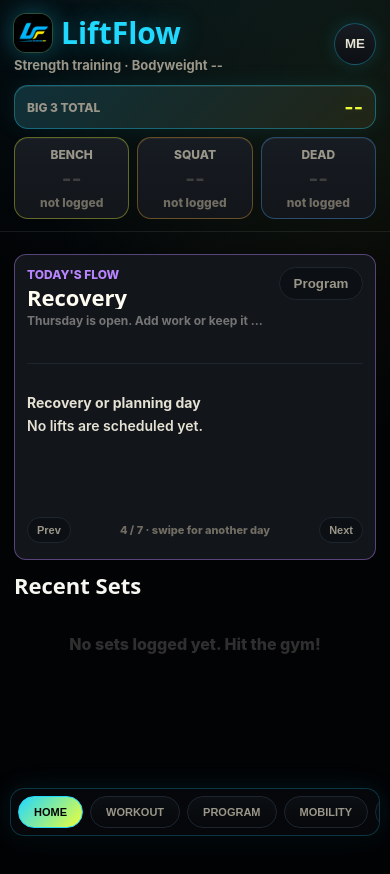
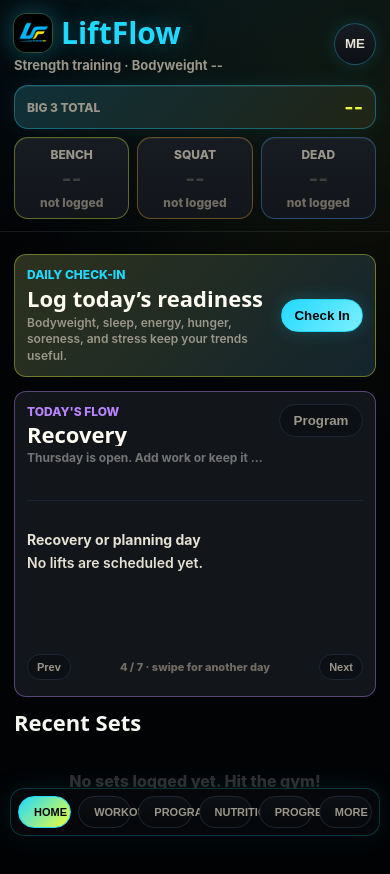
Before and after one commit to SoftLockedLive/LiftFlow, a Next.js app in the folder liftflow/: page / in a window 390 px wide. Shown: the top 874 px of the page. Before the commit the page ends 844 px from the top, so only its background shows below. Built offline with nearby package versions, Linux system fonts and the light colour scheme.

Commit message:
Add home check-in prompt and compact nav

```diff
--- a/liftflow/src/components/Layout.js
+++ b/liftflow/src/components/Layout.js
@@ -22,6 +22,7 @@
   const [prs, setPrs] = useState({});
   const [bestSets, setBestSets] = useState({});
   const [hydrated, setHydrated] = useState(false);
+  const [moreOpen, setMoreOpen] = useState(false);
 
   useEffect(() => {
     const loadDashboard = () => {
@@ -61,19 +62,23 @@
     .replace("_", " ")
     .replace(/\b\w/g, (letter) => letter.toUpperCase());
 
-  const tabs = [
+  const primaryTabs = [
     { name: "Home", path: "/" },
     { name: "Workout", path: "/workout" },
     { name: "Program", path: "/plan" },
+    { name: "Nutrition", path: "/nutrition" },
+    { name: "Progress", path: "/progress" },
+  ];
+
+  const secondaryTabs = [
     { name: "Mobility", path: "/mobility" },
     { name: "Running", path: "/running" },
-    { name: "Nutrition", path: "/nutrition" },
     { name: "Notes", path: "/notes" },
     { name: "History", path: "/history" },
-    { name: "Progress", path: "/progress" },
     { name: "PRs", path: "/prs" },
     { name: "Profile", path: "/profile" },
   ];
+  const moreActive = secondaryTabs.some((tab) => tab.path === router.pathname);
 
   const liftCards = [
     { label: "Bench", value: bench, reps: benchRecord?.reps || bestSets.bench?.reps, accent: liftColors.bench },
@@ -83,6 +88,7 @@
 
   function navigateTab(path) {
     if (!path || router.pathname === path) return;
+    setMoreOpen(false);
     router.push(path, undefined, { scroll: false });
   }
 
@@ -122,7 +128,7 @@
 
       <nav className="app-tab-shell" style={tabWrapper} aria-label="Main navigation">
         <div className="app-tabs" style={tabBar}>
-          {tabs.map((tab) => {
+          {primaryTabs.map((tab) => {
             const active = tab.path && router.pathname === tab.path;
 
             return (
@@ -139,6 +145,40 @@
               </button>
             );
           })}
+          <div style={moreWrap}>
+            <button
+              type="button"
+              onClick={() => setMoreOpen((open) => !open)}
+              style={{
+                ...tabPill,
+                ...(moreActive ? activeTab : {}),
+              }}
+              aria-expanded={moreOpen}
+              aria-haspopup="menu"
+            >
+              More
+            </button>
+            {moreOpen && (
+              <div className="app-more-menu" style={moreMenu} role="menu">
+                {secondaryTabs.map((tab) => {
+                  const active = tab.path && router.pathname === tab.path;
+                  return (
+                    <button
+                      key={tab.name}
+                      type="button"
+                      onClick={() => navigateTab(tab.path)}
+                      style={{
+                        ...moreItem,
+                        ...(active ? moreItemActive : {}),
+                      }}
+                    >
+                      {tab.name}
+                    </button>
+                  );
+                })}
+              </div>
+            )}
+          </div>
         </div>
       </nav>
 
@@ -456,6 +496,11 @@
 const tabBar = {
 };
 
+const moreWrap = {
+  position: "relative",
+  flex: "0 0 auto",
+};
+
 const tabPill = {
   flex: "0 0 auto",
   padding: "9px 15px",
@@ -471,6 +516,38 @@
   borderColor: colors.brand,
   color: colors.inverse,
   boxShadow: "none",
+};
+
+const moreMenu = {
+  position: "absolute",
+  right: 0,
+  zIndex: 90,
+  minWidth: 150,
+  border: `1px solid ${colors.border}`,
+  borderRadius: 12,
+  background: colors.surface,
+  padding: 6,
+  display: "grid",
+  gap: 4,
+  boxShadow: "0 18px 32px rgba(0, 0, 0, 0.42)",
+};
+
+const moreItem = {
+  width: "100%",
+  borderRadius: 8,
+  padding: "8px 10px",
+  color: colors.textSoft,
+  background: colors.surfaceSoft,
+  borderColor: colors.borderSoft,
+  textAlign: "left",
+  textTransform: "uppercase",
+  fontSize: 12,
+};
+
+const moreItemActive = {
+  color: colors.inverse,
+  background: colors.brand,
+  borderColor: colors.brand,
 };
 
 const page = {
--- a/liftflow/src/pages/index.js
+++ b/liftflow/src/pages/index.js
@@ -2,6 +2,8 @@
 import { useRouter } from "next/router";
 import { getManualPRs } from "../lib/manualPRs";
 import { getPlan } from "../lib/plan";
+import { getDailyCheckIns } from "../lib/progressTracking";
+import { getTodayKey } from "../lib/protein";
 import { buildPRMap, formatPR } from "../lib/prRecords";
 import { getTodayName } from "../lib/today";
 import { getWorkouts } from "../lib/workoutStorage";
@@ -20,6 +22,7 @@
   const [flowIndex, setFlowIndex] = useState(0);
   const [touchStart, setTouchStart] = useState(null);
   const [flowMotion, setFlowMotion] = useState("");
+  const [needsCheckIn, setNeedsCheckIn] = useState(false);
 
   useEffect(() => {
     const timer = window.setTimeout(() => {
@@ -29,6 +32,7 @@
       const currentDay = getTodayName();
       setToday(currentDay);
       setFlowIndex(Math.max(0, DAYS.indexOf(currentDay)));
+      setNeedsCheckIn(!hasCompletedDailyCheckIn(getDailyCheckIns().find((entry) => entry.date === getTodayKey())));
     }, 0);
 
     return () => window.clearTimeout(timer);
@@ -73,6 +77,19 @@
 
   return (
     <div style={homeWrap}>
+      {needsCheckIn && (
+        <section style={checkInCard}>
+          <div>
+            <p style={eyebrow}>Daily Check-In</p>
+            <h2 style={checkInTitle}>Log today’s readiness</h2>
+            <p style={checkInCopy}>Bodyweight, sleep, energy, hunger, soreness, and stress keep your trends useful.</p>
+          </div>
+          <button type="button" className="primary" onClick={() => router.push("/progress?checkIn=1")} style={checkInButton}>
+            Check In
+          </button>
+        </section>
+      )}
+
       <section
         className={flowMotion ? `home-flow-${flowMotion}` : ""}
         style={{
@@ -257,9 +274,52 @@
   }).format(parsed);
 }
 
+function hasCompletedDailyCheckIn(entry) {
+  if (!entry) return false;
+  return [
+    "morningWeight",
+    "sleepHours",
+    "sleepScore",
+    "energy",
+    "hunger",
+    "soreness",
+    "stress",
+  ].some((field) => entry[field] !== undefined && entry[field] !== "");
+}
+
 const homeWrap = {
   display: "grid",
   gap: 14,
+};
+
+const checkInCard = {
+  border: `1px solid ${tint(colors.accent, 0.36)}`,
+  borderRadius: 12,
+  background: `linear-gradient(135deg, ${tint(colors.accent, 0.12)}, ${tint(colors.brand, 0.08)}), ${colors.surface}`,
+  padding: 12,
+  display: "flex",
+  justifyContent: "space-between",
+  alignItems: "center",
+  gap: 12,
+};
+
+const checkInTitle = {
+  margin: "4px 0 0",
+  color: colors.text,
+  fontSize: 18,
+  lineHeight: 1.1,
+};
+
+const checkInCopy = {
+  margin: "5px 0 0",
+  color: colors.muted,
+  fontSize: 12,
+  lineHeight: 1.35,
+};
+
+const checkInButton = {
+  flex: "0 0 auto",
+  padding: "8px 12px",
 };
 
 const focusCard = {
--- a/liftflow/src/styles/globals.css
+++ b/liftflow/src/styles/globals.css
@@ -148,6 +148,10 @@
   scrollbar-width: none;
 }
 
+.app-more-menu {
+  top: calc(100% + 8px);
+}
+
 .app-page {
   padding: 24px 24px calc(120px + env(safe-area-inset-bottom));
 }
@@ -286,6 +290,8 @@
   }
 
   .app-tabs {
+    display: grid;
+    grid-template-columns: repeat(6, minmax(0, 1fr));
     position: fixed;
     left: 10px;
     right: 10px;
@@ -297,9 +303,16 @@
     border-radius: 14px;
     background: rgba(6, 8, 11, 0.96);
     box-shadow: 0 12px 30px rgba(0, 0, 0, 0.45), 0 0 28px rgba(33, 217, 255, 0.1);
+    overflow: visible;
+  }
+
+  .app-more-menu {
+    top: auto;
+    bottom: calc(100% + 8px);
   }
 
   .app-tabs button {
+    width: 100%;
     padding: 7px 10px;
     font-size: 11px !important;
   }
```
Also changed, not shown: liftflow/src/pages/progress.js (+8 -1 lines).
